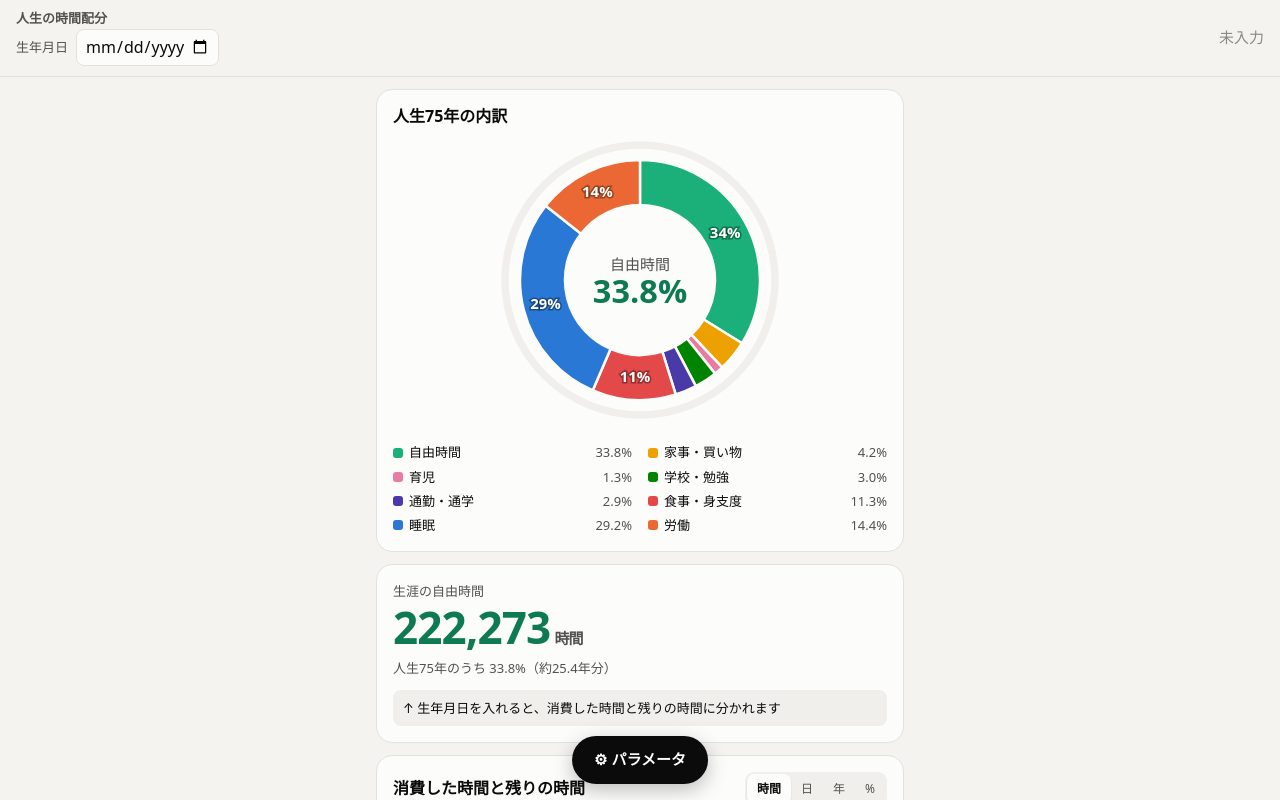
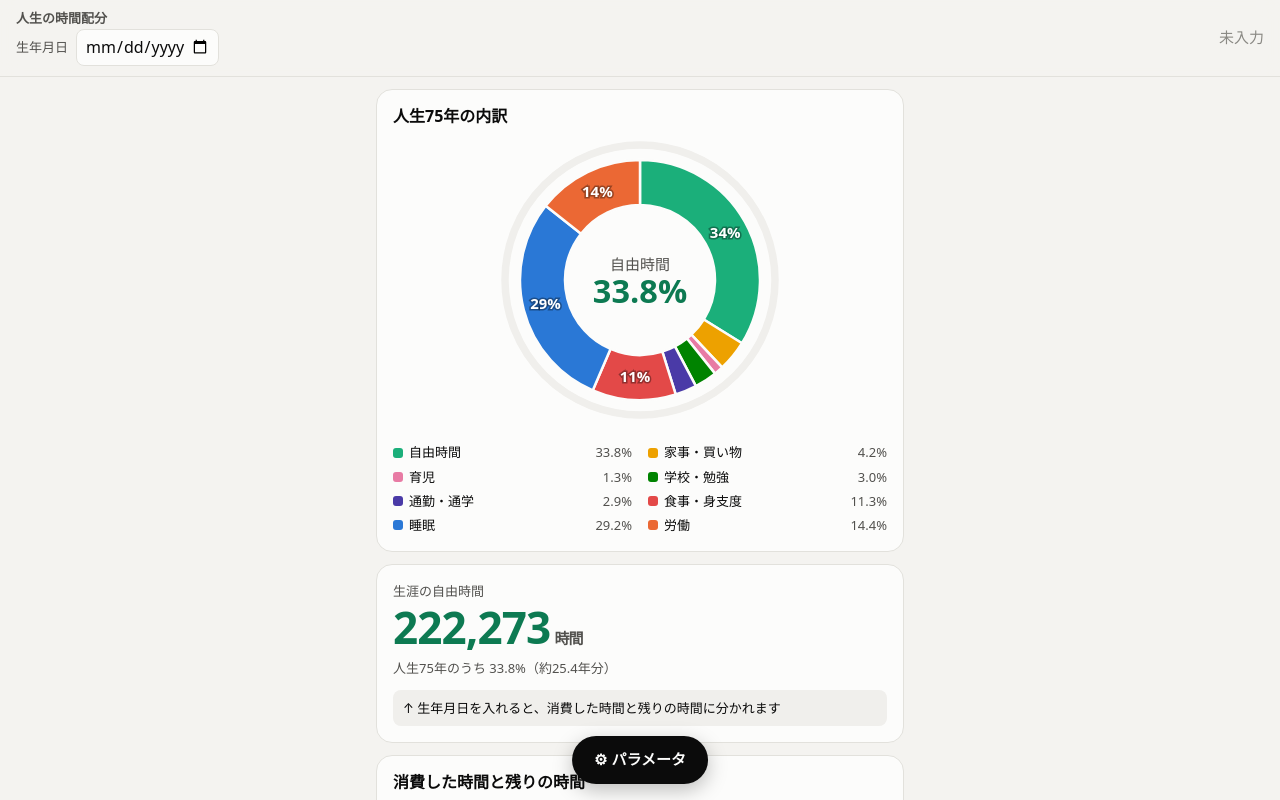
Before and after one commit to nekomami-create/lifeisfullofthings, a Preact app: page / in a window 1280 px wide. Shown: the top 800 px of the page. Built offline with nearby package versions, Linux system fonts and the light colour scheme.

Commit message:
Remove unit toggle from used/remaining bars card
Co-Authored-By: Claude Opus 5.5 <noreply@anthropic.com>
Claude-Session: https://claude.ai/code/session_01HH3YkBnMMLm2s2roGbLtgG

```diff
--- a/src/App.tsx
+++ b/src/App.tsx
@@ -72,11 +72,8 @@ export function App() {
         <SummaryCard params={params} age={age} now={now} life={life} rest={rest} />
 
         <section class="card">
-          <div class="card-head">
-            <h2>消費した時間と残りの時間</h2>
-            <UnitToggle unit={unit} onChange={setUnit} />
-          </div>
-          <LifeBars life={life} used={used} rest={rest} unit={unit} />
+          <h2 class="mb">消費した時間と残りの時間</h2>
+          <LifeBars life={life} used={used} rest={rest} />
         </section>
 
         <section class="card">
--- a/src/styles.css
+++ b/src/styles.css
@@ -186,6 +186,9 @@ main {
 }
 .card > h2 {
   margin-bottom: 4px;
+}
+.card > h2.mb {
+  margin-bottom: 12px;
 }
 .sub {
   margin: 0 0 8px;
--- a/src/ui/LifeBars.tsx
+++ b/src/ui/LifeBars.tsx
@@ -1,21 +1,20 @@
 import { CATEGORIES, sumTotals, type Totals } from '../model/lifeModel';
-import { fmtUnit, type Unit } from '../format';
+import { fmtInt } from '../format';
 
 interface Props {
   life: Totals;
   used: Totals | null;
   rest: Totals | null;
-  unit: Unit;
 }
 
 /** 1本の100%積み上げ横棒。区切りは2pxの隙間 */
-function StackBar({ totals, label, unit, dim }: { totals: Totals; label: string; unit: Unit; dim?: boolean }) {
+function StackBar({ totals, label, dim }: { totals: Totals; label: string; dim?: boolean }) {
   const total = sumTotals(totals);
   return (
     <div class={`lbar${dim ? ' dim' : ''}`}>
       <div class="lbar-head">
         <span>{label}</span>
-        <span class="num">{fmtUnit(total, unit === '%' ? 'h' : unit, total)}</span>
+        <span class="num">{fmtInt(total)}h</span>
       </div>
       <div class="lbar-track" role="img" aria-label={`${label}の内訳`}>
         {total > 0 &&
@@ -28,7 +27,7 @@ function StackBar({ totals, label, unit, dim }: { totals: Totals; label: string;
                 key={c.key}
                 class="lbar-seg"
                 style={{ flexGrow: v, background: `var(--c-${c.key})` }}
-                title={`${c.label} ${fmtUnit(v, unit, total)}`}
+                title={`${c.label} ${fmtInt(v)}h（${Math.round(pct)}%）`}
               >
                 {pct >= 9 && <span>{Math.round(pct)}%</span>}
               </div>
@@ -39,14 +38,14 @@ function StackBar({ totals, label, unit, dim }: { totals: Totals; label: string;
   );
 }
 
-export function LifeBars({ life, used, rest, unit }: Props) {
+export function LifeBars({ life, used, rest }: Props) {
   return (
     <div class="lbars">
-      <StackBar totals={life} label="生涯" unit={unit} />
+      <StackBar totals={life} label="生涯" />
       {used && rest && (
         <>
-          <StackBar totals={used} label="消費した時間" unit={unit} dim />
-          <StackBar totals={rest} label="残りの時間" unit={unit} />
+          <StackBar totals={used} label="消費した時間" dim />
+          <StackBar totals={rest} label="残りの時間" />
         </>
       )}
     </div>
```
